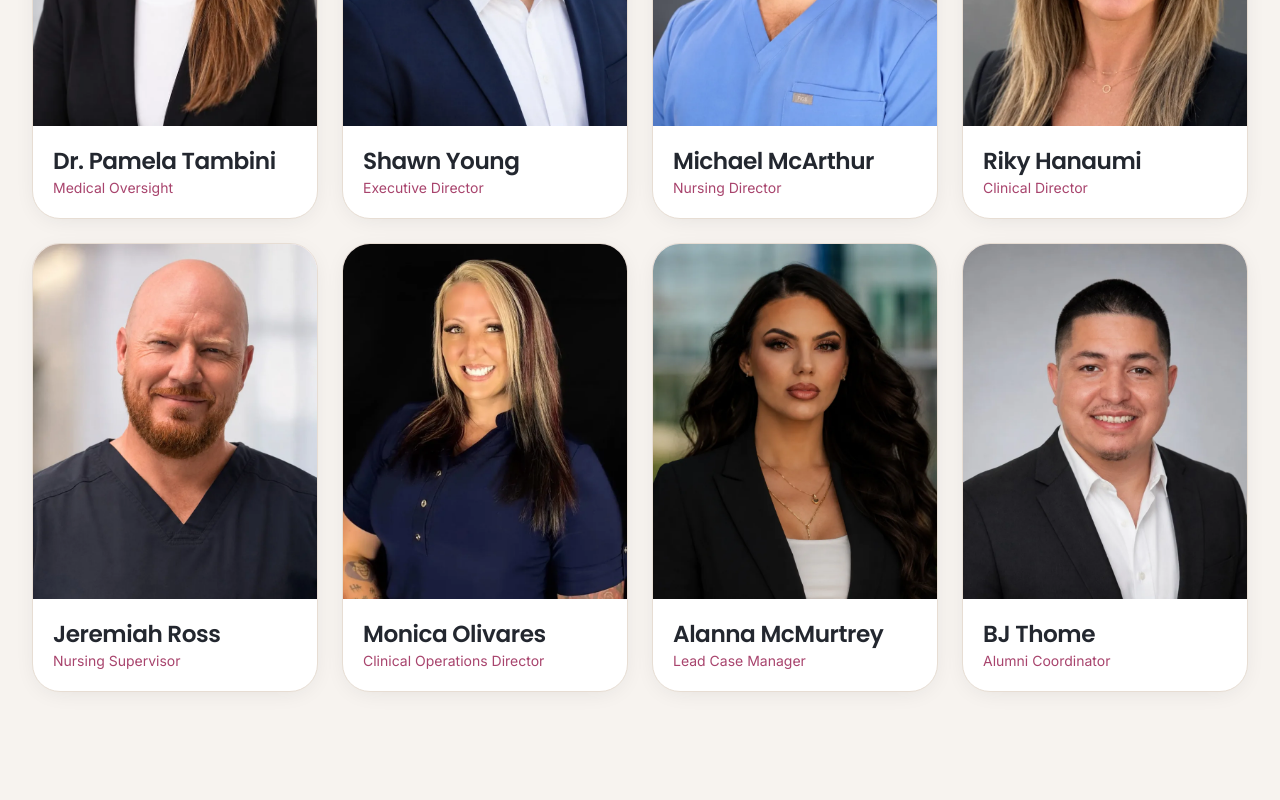
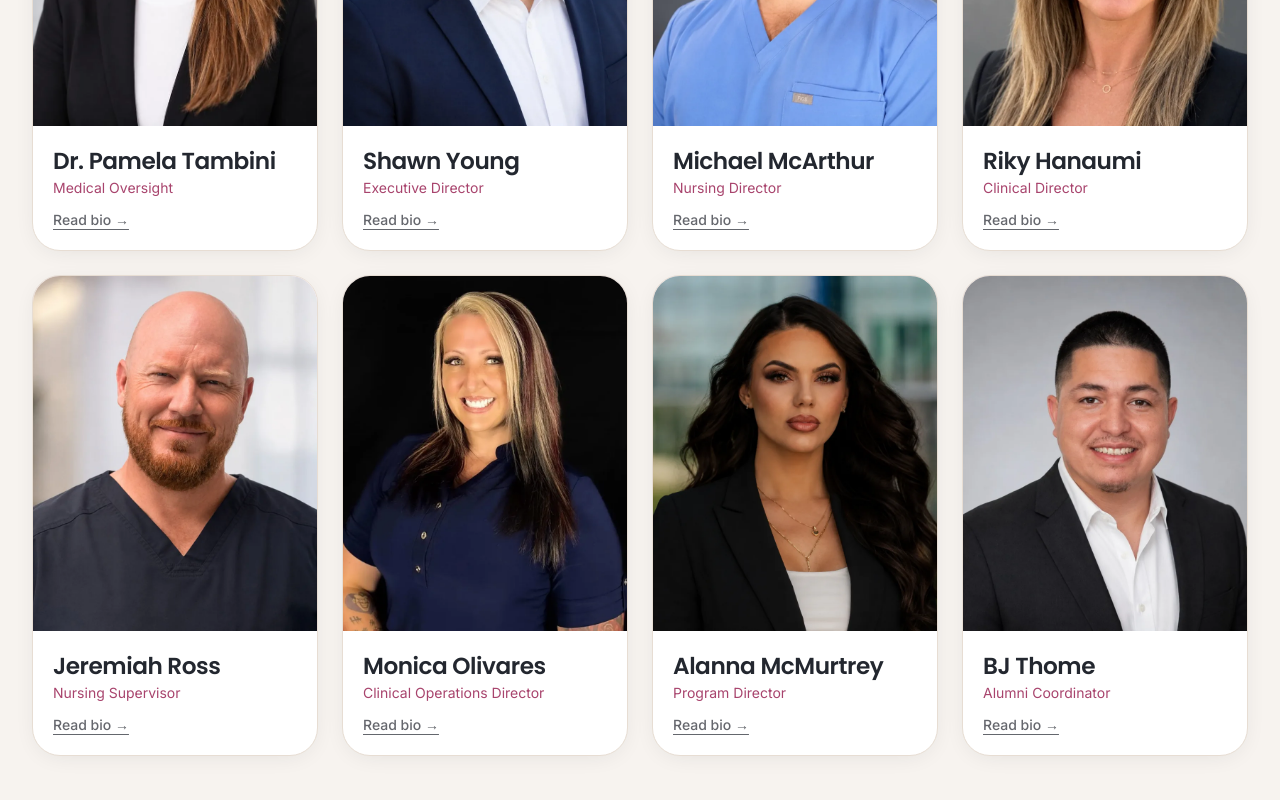
Before and after one commit to ClearPathSolutions/wellness-detox-of-la, a Next.js app: page /about/meet-the-team in a window 1280 px wide. Shown: the part 1040-1840 px from the top of the page. Built offline with nearby package versions, Linux system fonts and the light colour scheme.

Commit message:
Update Alanna McMurtrey's role to Program Director and adjust bio accordingly

```diff
--- a/app/about/meet-the-team/page.tsx
+++ b/app/about/meet-the-team/page.tsx
@@ -2,6 +2,7 @@ import type { Metadata } from "next";
 import { site } from "@/lib/site";
 import { pageMeta } from "@/lib/seo";
 import Image from "next/image";
+import Link from "next/link";
 import { PageHero } from "@/components/PageHero";
 import { CtaBanner } from "@/components/blocks";
 import { Container } from "@/components/ui";
@@ -15,8 +16,8 @@ export const metadata: Metadata = {
 };
 
 function MemberCard({ m }: { m: TeamMember }) {
-  return (
-    <div className="overflow-hidden rounded-2xl border border-line bg-white shadow-card">
+  const card = (
+    <div className="h-full overflow-hidden rounded-2xl border border-line bg-white shadow-card transition-shadow group-hover:shadow-lg">
       <div className="relative aspect-[4/5] bg-rose-soft">
         {m.photo ? (
           <Image src={m.photo} alt={m.name} fill sizes="(max-width: 640px) 100vw, 25vw" className="object-cover" />
@@ -29,8 +30,21 @@ function MemberCard({ m }: { m: TeamMember }) {
       <div className="p-5">
         <h3 className="t-h3 text-ink">{m.name}</h3>
         <p className="mt-0.5 text-sm text-rose-dark">{m.role}</p>
+        {m.bio?.length ? (
+          <p className="mt-3 text-sm font-medium text-ink/70 underline underline-offset-4 group-hover:text-rose-dark">
+            Read bio →
+          </p>
+        ) : null}
       </div>
     </div>
+  );
+
+  // Only people with approved bio copy have a page (see [slug]/page.tsx).
+  if (!m.bio?.length) return card;
+  return (
+    <Link href={`/about/meet-the-team/${m.slug}`} className="group block h-full">
+      {card}
+    </Link>
   );
 }
 
--- a/lib/data/team.ts
+++ b/lib/data/team.ts
@@ -132,10 +132,10 @@ export const regionalTeam: TeamMember[] = [
   {
     slug: "alanna-mcmurtrey",
     name: "Alanna McMurtrey",
-    role: "Lead Case Manager",
+    role: "Program Director",
     photo: "/images/team-alanna-mcmurtrey.webp",
     bio: [
-      "Alanna McMurtrey serves as the Lead Case Manager for the Southern California facilities of Quadrant Health Group, where she oversees case management services and supports clients through detox and residential levels of care. In her role, she coordinates client care, provides leadership and clinical support to case management staff, and helps ensure that each individual receives consistent, structured, and personalized support throughout their treatment journey.",
+      "Alanna McMurtrey serves as Program Director for the Southern California facilities of Quadrant Health Group, where she oversees case management services and supports clients through detox and residential levels of care. In her role, she coordinates client care, provides leadership and clinical support to case management staff, and helps ensure that each individual receives consistent, structured, and personalized support throughout their treatment journey.",
       "With several years of experience in behavioral health and addiction treatment, Alanna has developed a strong passion for helping individuals overcome substance use disorders and co-occurring mental health challenges. She is dedicated to fostering engagement in treatment, promoting personal growth, and supporting clients as they work toward sustainable, long-term recovery.",
       "Alanna takes a client-centered, strengths-based approach to care, meeting individuals where they are and helping them build upon their unique strengths. She is committed to creating a safe, respectful, and supportive environment where clients feel heard, valued, and empowered to make meaningful changes in their lives. Through collaboration, compassion, and clinical consistency, she strives to help clients develop the skills, confidence, and stability needed to achieve lasting recovery and improved well-being.",
     ],
```
Also changed, not shown: 1 other file (tests, documents, lock files or other folders).
